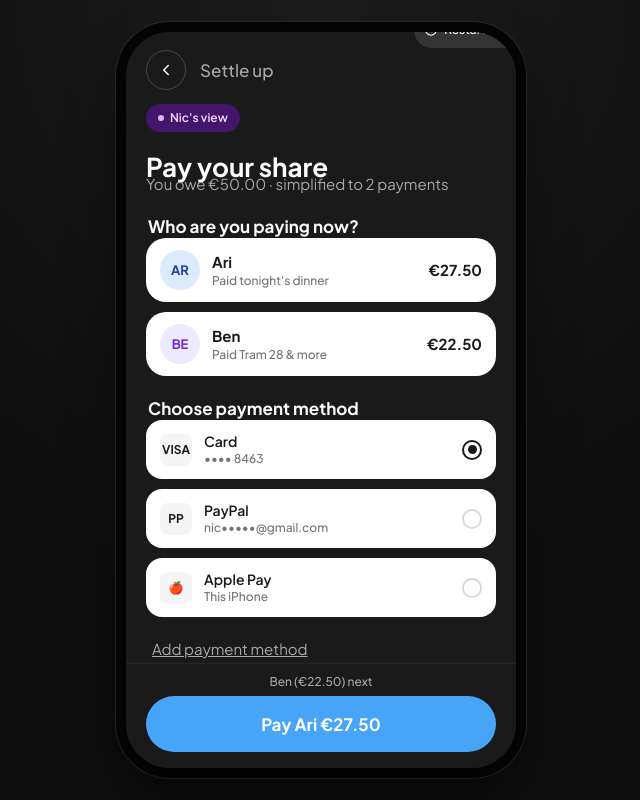
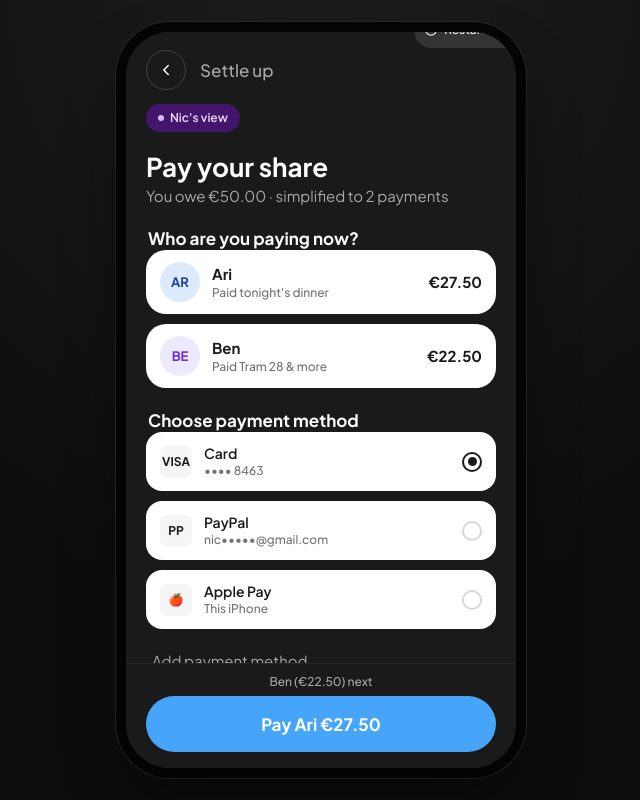
Before and after one commit to marielaluna24/tripup-prototype, a React (Vite) app: page /trip/lisbon/pay in a window 1280 px wide. Shown: the whole page, without its empty margins (319-959 px from the left). Built offline with nearby package versions, Linux system fonts and the light colour scheme.

Commit message:
Fix cramped gap between Pay screen title and subtitle
.sub had a -8px top margin, pulling "You owe €50.00..." up almost
against "Pay your share" below it. Swap to +4px for normal breathing
room between them.

```diff
--- a/src/screens/PayScreen.module.css
+++ b/src/screens/PayScreen.module.css
@@ -37,7 +37,7 @@
 .perspectiveWrap { margin-top: 4px; }
 
 .h1 { font: var(--text-title-l); font-size: 26px; color: var(--text-on-dark); }
-.sub { font: var(--text-body-s); color: var(--text-on-dark-muted); margin-top: -8px; }
+.sub { font: var(--text-body-s); color: var(--text-on-dark-muted); margin-top: 4px; }
 
 .section { display: flex; flex-direction: column; gap: 10px; }
 .legend { font: var(--text-body-l); font-weight: 700; color: var(--text-on-dark); }
```
